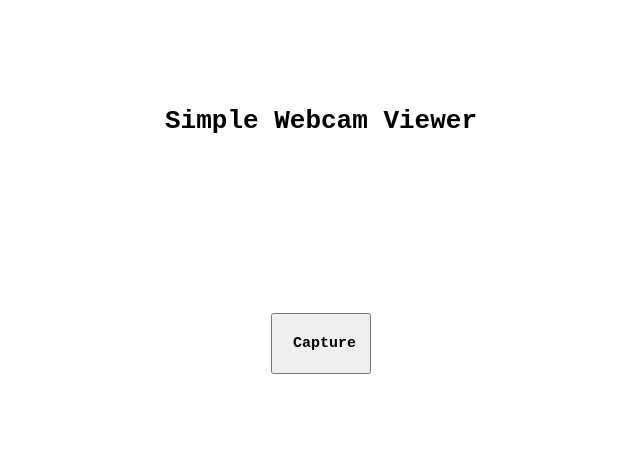
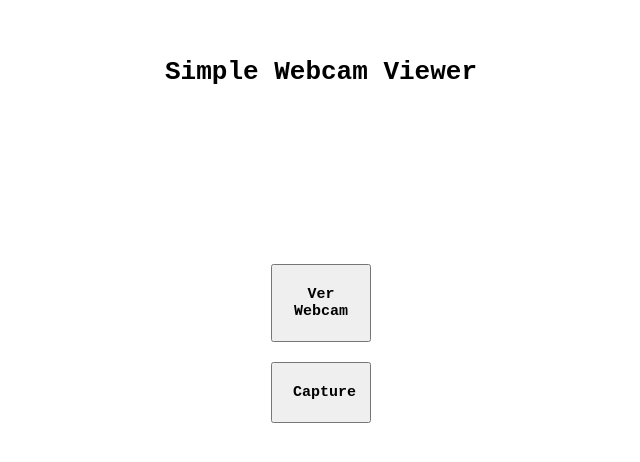
Before and after one commit to nabeelsalam/html-webcam-viewer, a plain HTML site: page index.html in a window 1280 px wide. Shown: the part 164-626 px from the top of the page, without its empty margins (319-959 px from the left). Drawn offline with Linux system fonts and the light colour scheme.

Commit message:
Update index.html

```diff
--- a/index.html
+++ b/index.html
@@ -10,6 +10,7 @@
     <div class="container">
         <h1>Simple Webcam Viewer</h1>
         <video id="Feed" autoplay></video>
+        <button onclick="verWebCam()"> Ver Webcam </button>
         <button onclick="captureImage()">
             Capture
             <a id="SaveImage">
```
